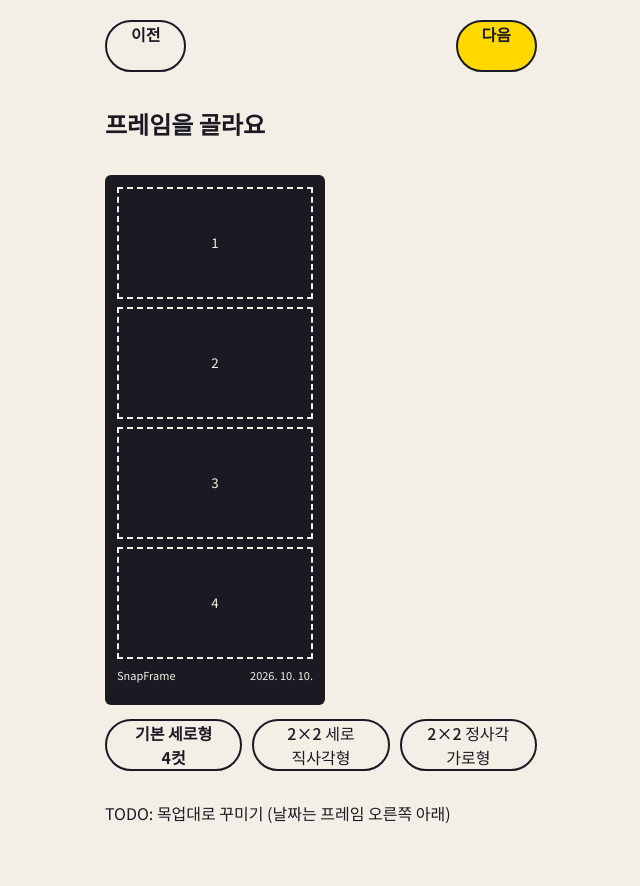
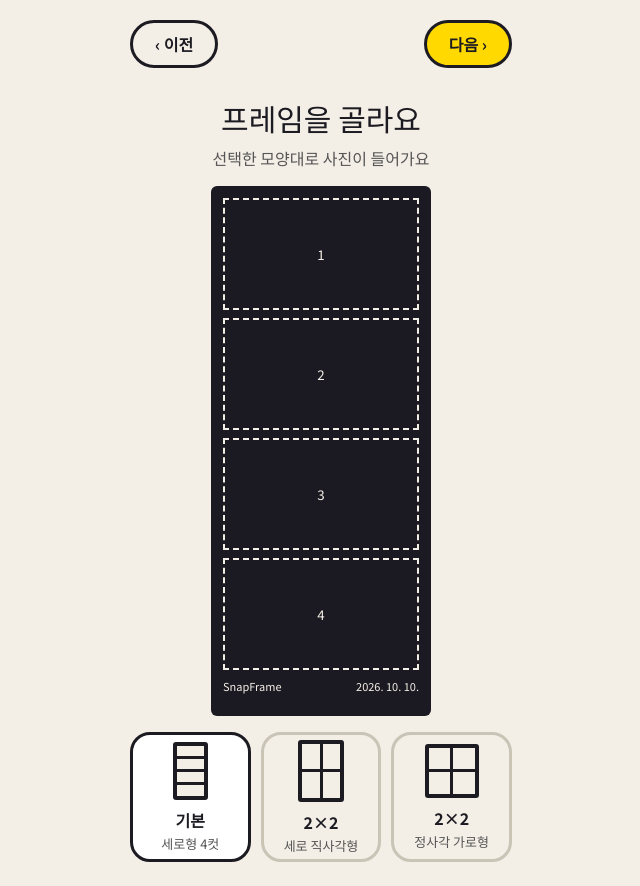
Before and after one commit to wonyoung0710/snapframe, a React (Vite) app: page /template in a window 1280 px wide. Shown: the whole page, without its empty margins (319-959 px from the left). Built offline with nearby package versions, Linux system fonts and the light colour scheme.

Commit message:
수정: TemplateSelect 시안 모양 적용 (카드 아이콘·이름 분리 추가, 선택 로직은 선배 usePhoto 유지)

```diff
--- a/src/pages/TemplateSelect.css
+++ b/src/pages/TemplateSelect.css
@@ -4,7 +4,8 @@
   box-sizing: border-box;
   margin: 0 auto;
   min-height: 100vh;
-  padding: 24px;
+  min-height: 100dvh;
+  padding: 20px 24px 24px;
   background: #f3eee6;
   color: #1c1b22;
   text-align: center;
@@ -14,71 +15,44 @@
 
 .ts-header { display: flex; justify-content: space-between; }
 .ts-btn {
+  display: flex; align-items: center; justify-content: center;
+  box-sizing: border-box;
   height: 48px; padding: 0 22px;
-  border: 3px solid #1c1b22; border-radius: 28px;
-  background: transparent;
-  font-size: 16px; font-weight: 700; cursor: pointer;
+  border: 3px solid #1c1b22; border-radius: 24px;
+  color: #1c1b22; text-decoration: none;
+  font-size: 16px; font-weight: 700;
 }
 .ts-btn-primary { background: #ffd900; }
 
-.ts-title { font-size: 30px; font-weight: 400; margin: 24px 0 6px; }
-.ts-sub { color: #555; font-size: 16px; margin: 0; }
+.ts-title { margin: 28px 0 6px; font-size: 30px; font-weight: 400; }
+.ts-sub { margin: 0; font-size: 16px; color: #555; }
 
-.ts-preview { flex: 1; display: flex; align-items: center; justify-content: center; }
-.ts-frame {
-  display: grid;
-  gap: 9px;
-  padding: 13px;
-  background: #1c1b22;
-  border-radius: 8px;
-  box-shadow: 8px 8px 0 #ffd900;
+.ts-preview {
+  flex: 1;
+  display: flex; align-items: center; justify-content: center;
+  padding: 16px 0;
 }
-.ts-cut {
-  background: #4a4953; color: #d8d6e0; font-size: 20px;
-  display: flex; align-items: center; justify-content: center;
-}
-.ts-label {
-  grid-column: 1 / -1;
-  color: #fff; font-size: 12px;
-  text-align: left;
-  margin-top: 4px;
-}
-
-.ts-frame-strip { width: 150px; grid-template-columns: 1fr; }
-.ts-frame-strip .ts-cut { aspect-ratio: 7 / 4; }
-
-.ts-frame-grid-tall { width: 190px; grid-template-columns: 1fr 1fr; }
-.ts-frame-grid-tall .ts-cut { aspect-ratio: 3 / 4; }
-
-.ts-frame-grid-square { width: 230px; grid-template-columns: 1fr 1fr; }
-.ts-frame-grid-square .ts-cut { aspect-ratio: 1 / 1; }
 
 .ts-options { display: flex; gap: 10px; }
 .ts-option {
-  flex: 1; min-height: 130px;
+  flex: 1;
+  box-sizing: border-box;
+  min-height: 130px;
   border: 3px solid #c9c4b6; border-radius: 20px;
-  background: transparent; cursor: pointer;
+  background: transparent; color: #1c1b22; cursor: pointer;
   display: flex; flex-direction: column;
-  align-items: center; justify-content: center; gap: 4px;
+  align-items: center; justify-content: center;
   word-break: keep-all;
 }
 .ts-option.is-selected { background: #fff; border-color: #1c1b22; }
 .ts-option-name { font-size: 16px; font-weight: 700; }
-.ts-option-desc { font-size: 13px; color: #555; }
+.ts-option-desc { margin-top: 2px; font-size: 13px; font-weight: 400; color: #555; }
 
 /* 카드 위의 작은 프레임 아이콘 */
 .ts-icon {
+  box-sizing: border-box;
   display: grid; gap: 3px; padding: 4px;
+  margin-bottom: 8px;
   background: #1c1b22; border-radius: 3px;
-  margin-bottom: 6px;
 }
 .ts-icon i { background: #f3eee6; }
-
-.ts-icon-strip { width: 28px; grid-template-columns: 1fr; }
-.ts-icon-strip i { height: 10px; }
-
-.ts-icon-grid-tall { width: 38px; grid-template-columns: 1fr 1fr; }
-.ts-icon-grid-tall i { height: 24px; }
-
-.ts-icon-grid-square { width: 46px; grid-template-columns: 1fr 1fr; padding-bottom: 12px; }
-.ts-icon-grid-square i { height: 18px; }
--- a/src/pages/TemplateSelect.jsx
+++ b/src/pages/TemplateSelect.jsx
@@ -1,33 +1,65 @@
-// [담당: 지은] 2. 템플릿 선택 — 3종 중 고르면 위 프레임이 바뀌고, "다음"을 누르면 카메라로
+// [담당: 지은] 2. 템플릿 선택 – 3종 중 고르면 위 프레임이 바뀌고, "다음"을 누르면 카메라로
 import { Link } from 'react-router-dom'
 import { TEMPLATE_LIST } from '../constants/templates.js'
 import { usePhoto } from '../context/PhotoContext.jsx'
 import FrameView from '../components/FrameView.jsx'
+import './TemplateSelect.css'
+
+// [지은] 추가: 카드 위 작은 아이콘의 크기 [가로, 세로] (시안을 보고 정한 값)
+const ICON_SIZE = {
+  basic: [35, 58],
+  tall: [46, 62],
+  square: [54, 54],
+}
 
 export default function TemplateSelect() {
   const { template, selectTemplate } = usePhoto()
 
   return (
-    <div className="screen">
-      <div style={{ display: 'flex', justifyContent: 'space-between' }}>
-        <Link to="/" className="btn">이전</Link>
-        <Link to="/camera" className="btn btn-primary">다음</Link>
+    <div className="ts">
+      <div className="ts-header">
+        <Link to="/" className="ts-btn">‹ 이전</Link>
+        <Link to="/camera" className="ts-btn ts-btn-primary">다음 ›</Link>
       </div>
-      <h2>프레임을 골라요</h2>
+
+      <h2 className="ts-title">프레임을 골라요</h2>
+      <p className="ts-sub">선택한 모양대로 사진이 들어가요</p>
+
+      <div className="ts-preview">
         <FrameView template={template} />
-      <div style={{ display: 'flex', gap: 10 }}>
-        {TEMPLATE_LIST.map((t) => (
+      </div>
+
+      <div className="ts-options">
+        {TEMPLATE_LIST.map((t) => {
+          // [지은] 추가: '기본 세로형 4컷' → 제목 '기본', 설명 '세로형 4컷'
+          const [title, ...rest] = t.name.split(' ')
+          const [w, h] = ICON_SIZE[t.id] ?? [46, 58]
+
+          return (
             <button
               key={t.id}
-            className="btn"
+              className={`ts-option ${template.id === t.id ? 'is-selected' : ''}`}
               onClick={() => selectTemplate(t.id)}
-            style={{ flex: 1, fontWeight: template.id === t.id ? 900 : 500 }}
             >
-            {t.name}
+              <span
+                className="ts-icon"
+                style={{
+                  width: w,
+                  height: h,
+                  gridTemplateColumns: `repeat(${t.cols}, 1fr)`,
+                  gridTemplateRows: `repeat(${t.slots / t.cols}, 1fr)`,
+                }}
+              >
+                {Array.from({ length: t.slots }).map((_, i) => (
+                  <i key={i} />
+                ))}
+              </span>
+              <span className="ts-option-name">{title}</span>
+              <span className="ts-option-desc">{rest.join(' ')}</span>
             </button>
-        ))}
+          )
+        })}
       </div>
-      <p>TODO: 목업대로 꾸미기 (날짜는 프레임 오른쪽 아래)</p>
     </div>
   )
 }
```
Lines whose indentation alone changed are shown as unchanged.
